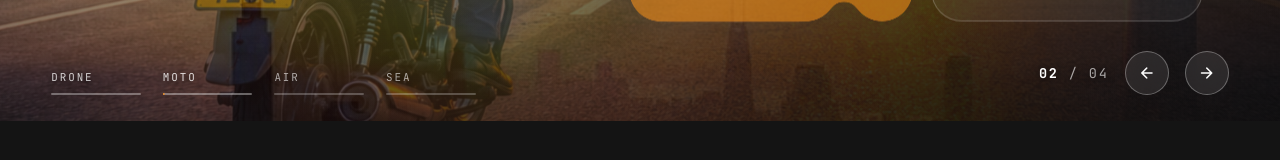
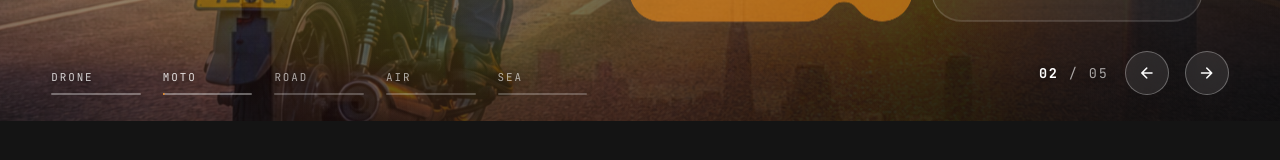
Before and after one commit to brucemwendwa/Deliveroo, a React (Vite) app in the folder Form design decisions pending/deliveroo-web/: page / in a window 1280 px wide. Shown: the part 535-695 px from the top of the page. Built offline with nearby package versions, Linux system fonts and the light colour scheme; no server answers.

Commit message:
Update hero slides to include a new truck delivery option and adjust related documentation

```diff
--- a/Form design decisions pending/deliveroo-web/src/components/Hero.jsx
+++ b/Form design decisions pending/deliveroo-web/src/components/Hero.jsx
@@ -20,16 +20,16 @@ const FADE_MS = 1100;
 const MODES_PATH = '/#modes';
 
 /**
- * The four hero slides, in the order they play. `focus` is the object-position used
+ * The five hero slides, in the order they play. `focus` is the object-position used
  * on the wide desktop crop, `focusNarrow` the one used under the 980px breakpoint —
  * a phone crops the photo horizontally instead of vertically, and each subject needs
  * its own anchor to survive that. Nothing here is derived from the transport
  * catalogue on purpose: this is hero copy, not the modes the pricing knows about.
  *
  * Two optional fields: `align: 'right'` moves the copy to the other side of the frame
- * on desktop (the motorbike photo puts its rider under the usual text column, and
- * there is no horizontal slack to crop him out of the way), and `meta` adds the small
- * glass chip of at-a-glance facts under the copy.
+ * on desktop (the motorbike and truck photos put their subject under the usual text
+ * column, and there is no horizontal slack to crop it out of the way), and `meta` adds
+ * the small glass chip of at-a-glance facts under the copy.
  */
 export const HERO_SLIDES = [
   {
@@ -58,6 +58,21 @@ export const HERO_SLIDES = [
     focusNarrow: '28% 50%',
     mode: TRANSPORT.MOTORBIKE,
     meta: ['Fast local delivery', 'ETA ~20–40 min']
+  },
+  {
+    id: 'ROAD',
+    label: 'Road Delivery',
+    tab: 'Road',
+    headline: ['Every parcel.', 'Every route.'],
+    copy: 'Vans and trucks on the road network — door to door, town to town.',
+    photo: '/photos/hero-truck-sunset.jpeg',
+    alt: 'Freight truck on an open road at sunset',
+    // The trailer fills the left half of the frame and the desktop crop is vertical,
+    // so it cannot be moved aside; the copy takes the other side instead. On a phone
+    // the crop is horizontal and is anchored on the truck.
+    align: 'right',
+    focus: '50% 66%',
+    focusNarrow: '34% 50%'
   },
   {
     id: 'AIR',
@@ -412,7 +427,7 @@ export default function Hero() {
             <img
               src={item.photo}
               alt={active ? item.alt : ''}
-              // Every slide loads up front: all three are above the fold, and a lazy
+              // Every slide loads up front: they are all above the fold, and a lazy
               // one would hand its turn a blank frame.
               loading="eager"
               decoding="async"
```
